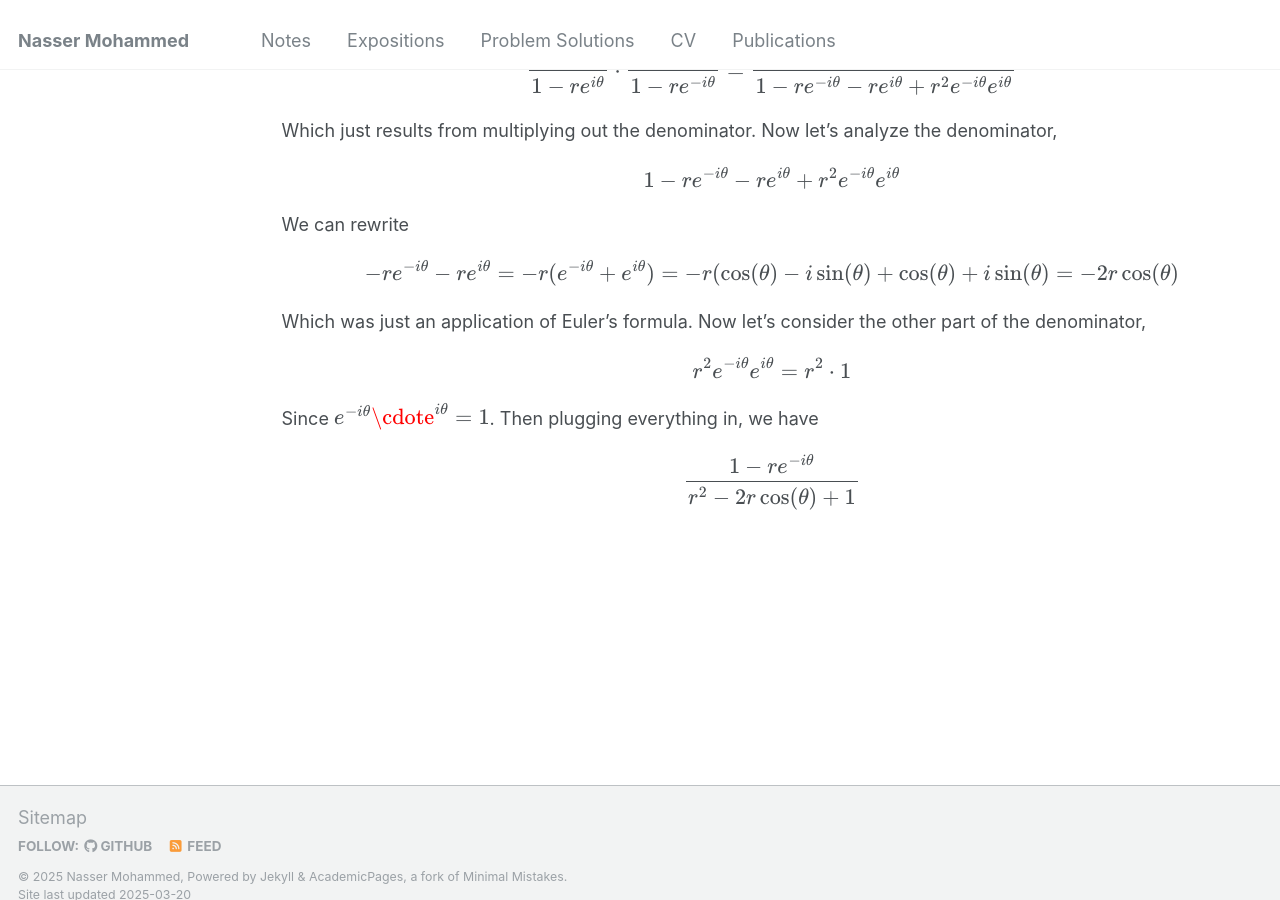
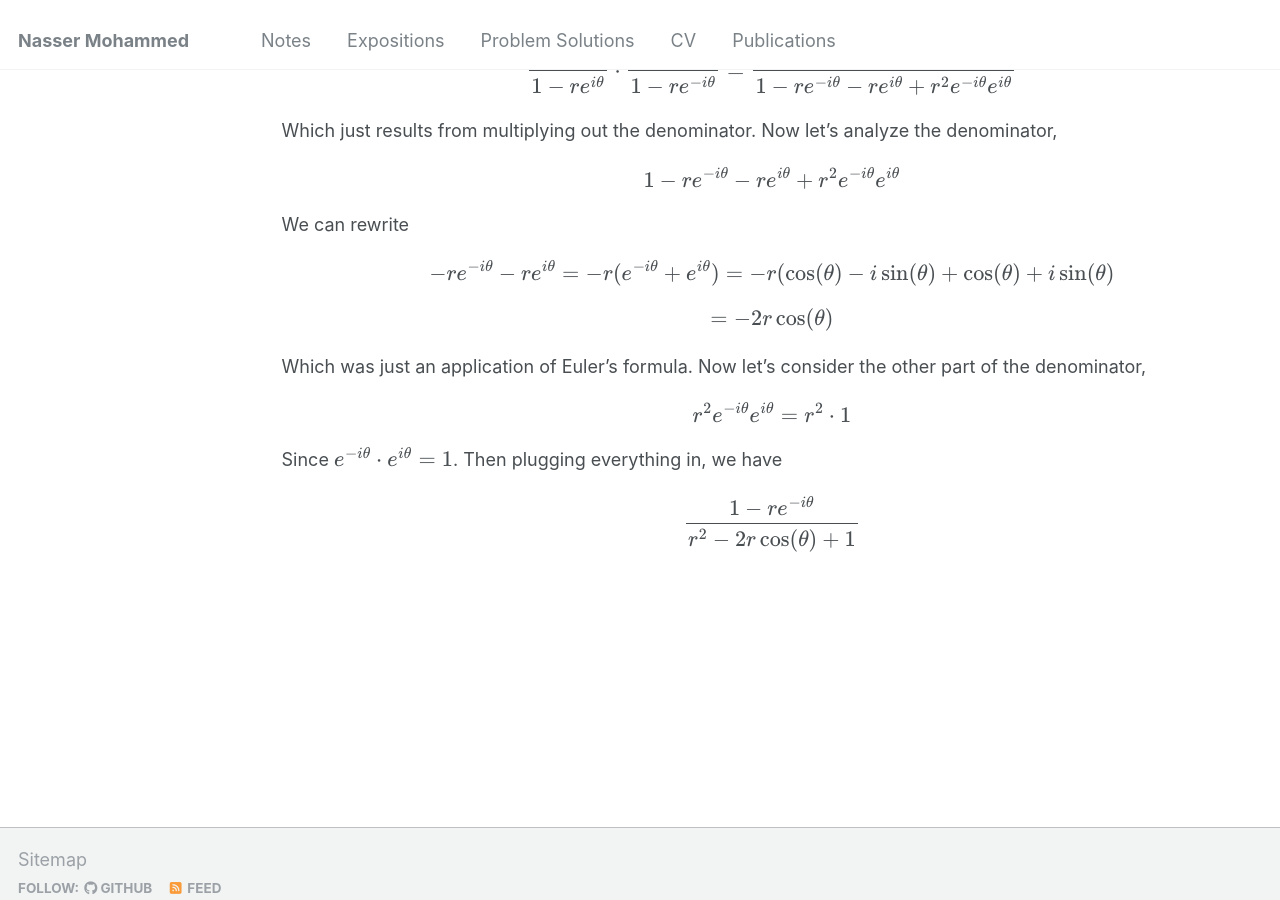
Before and after one commit to Nasser-Mohammed/Nasser-Mohammed.github.io, a Jekyll site: the page built from _pages/notes/Fourier-Analysis/poisson-kernel.md, in a window 1280 px wide and 900 px high, scrolled down 1477 px. Built offline with Jekyll 4.4.1, drawn with Linux system fonts in a browser that asks for light colours.

Commit message:
Update poisson-kernel.md

```diff
--- a/_pages/notes/Fourier-Analysis/poisson-kernel.md
+++ b/_pages/notes/Fourier-Analysis/poisson-kernel.md
@@ -30,8 +30,9 @@ Now we can use these to rewrite our expression
 Which just results from multiplying out the denominator. Now let's analyze the denominator,
 \\[1 - re^{-i\theta}-re^{i\theta} + r^2e^{-i\theta}e^{i\theta}\\]
 We can rewrite
-\\[-re^{-i\theta}-re^{i\theta} = -r(e^{-i\theta}+e^{i\theta}) = -r(\cos(\theta) -i\sin(\theta) + \cos(\theta) + i\sin(\theta) = -2r\cos(\theta)\\]
+\\[-re^{-i\theta}-re^{i\theta} = -r(e^{-i\theta}+e^{i\theta}) = -r(\cos(\theta) -i\sin(\theta) + \cos(\theta) + i\sin(\theta) \\]
+\\[= -2r\cos(\theta)\\]
 Which was just an application of Euler's formula. Now let's consider the other part of the denominator,
 \\[r^2e^{-i\theta}e^{i\theta} = r^2\cdot 1\\]
-Since \\(e^{-i\theta}\cdote^{i\theta} = 1\\). Then plugging everything in, we have
+Since \\(e^{-i\theta}\cdot e^{i\theta} = 1\\). Then plugging everything in, we have
 \\[\frac{1-re^{-i\theta}}{r^2-2r\cos(\theta) + 1}\\]
```
